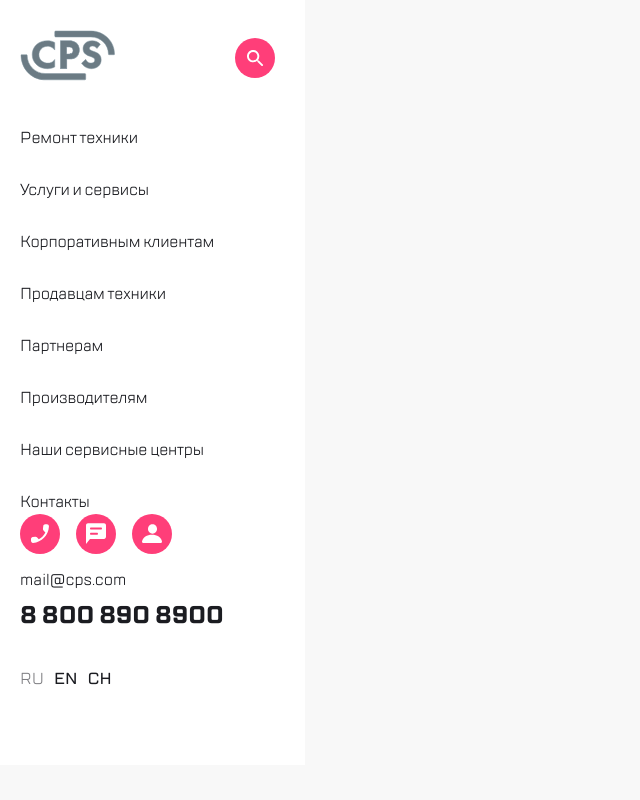
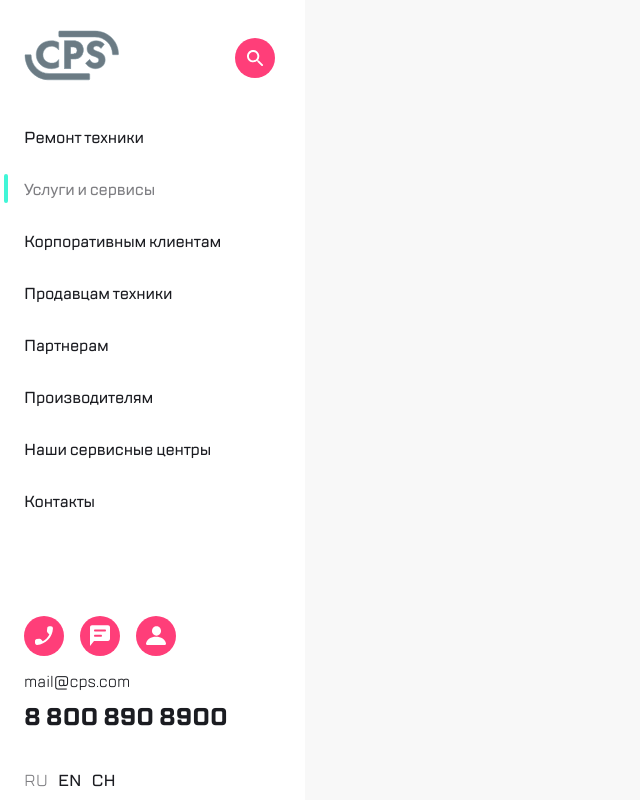
Before and after one commit to vanyagetc13/kata_final, a website built with webpack: page src/index.html in a window 1280 px wide. Shown: the whole page, without its empty margins (0-640 px from the left). Built offline with nearby package versions, Linux system fonts and the light colour scheme.

Commit message:
aside menu fixes, main *razvernut*

```diff
--- a/src/index.html
+++ b/src/index.html
@@ -15,23 +15,23 @@
 	<nav class='nav-menu'>
 		<header class="nav-menu__header">
 			<a href="/"><img src="./img/logo.svg" alt="logo" width='95px'></a>
-			<div class='search'>
-				<img src="./img/search.svg" alt="search" width='17px' style='padding-top: 2px;'>
+			<div class='quick-access-icon'>
+				<img src="./img/search.svg" alt="search" width='17px' style='margin-top: 2px;'>
 			</div>
 		</header>
 		<ul class='nav-menu__list'>
 			<li class="nav-menu__list-item"><a href="#">Ремонт техники</a></li>
-			<li class="nav-menu__list-item"><a href="#">Услуги и сервисы</a></li>
+			<li class="nav-menu__list-item active"><a href="#">Услуги и сервисы</a></li>
 			<li class="nav-menu__list-item"><a href="#">Корпоративным клиентам</a></li>
-			<li class="nav-menu__list-item">Продавцам техники</li>
-			<li class="nav-menu__list-item">Партнерам</li>
-			<li class="nav-menu__list-item">Производителям</li>
-			<li class="nav-menu__list-item">Наши сервисные центры</li>
-			<li class="nav-menu__list-item">Контакты</li>
+			<li class="nav-menu__list-item"><a href='#'>Продавцам техники</a></li>
+			<li class="nav-menu__list-item"><a href='#'>Партнерам</a></li>
+			<li class="nav-menu__list-item"><a href='#'>Производителям</a></li>
+			<li class="nav-menu__list-item"><a href='#'>Наши сервисные центры</a></li>
+			<li class="nav-menu__list-item"><a href='#'>Контакты</a></li>
 		</ul>
 		<footer class="nav-menu__footer">
 			<div class='contact-container'>
-				<div class='quick-access'>
+				<div class='contact-quick-access'>
 					<div class='quick-access-icon'>
 						<img src="./img/phone.svg" alt="phone">
 					</div>
@@ -56,7 +56,9 @@
 			</div>
 		</footer>
 	</nav>
-	<!-- <main class='content'></main> -->
+	<main class='content'>
+
+	</main>
 </body>
 
 </html>
--- a/src/scss/fonts.scss
+++ b/src/scss/fonts.scss
@@ -7,7 +7,7 @@
 @font-face {
   font-family: 'TT Lakes';
   src: url('../fonts/TTLakes/TTLakes-Bold.ttf') format('truetype');
-  font-weight: 700;
+  font-weight: bold;
   font-style: normal;
 }
 @font-face {
--- a/src/scss/style.scss
+++ b/src/scss/style.scss
@@ -1,7 +1,8 @@
 $bgColor: #f8f8f8;
 $text: #1b1c21;
-$accentColor: #ff3e79;
-$disabledTextColor: #7e7e82;
+$accentColor: #41f6d7;
+$primaryColor: #ff3e79;
+$activeTextColor: #7e7e82;
 
 @import '~normalize.css';
 @import url(./fonts.scss);
@@ -34,26 +35,45 @@ h3 {
   font-weight: 400;
 }
 
-.search,
 .quick-access-icon {
   display: flex;
   justify-content: center;
   align-items: center;
+  cursor: pointer;
   width: 40px;
   height: 40px;
   border-radius: 50%;
-  background-color: $accentColor;
+  background-color: $primaryColor;
+
+  &:hover > img {
+    animation: 0.5s forwards linear shaky;
+  }
+}
+
+@keyframes shaky {
+  25% {
+    transform: rotate(-30deg);
+  }
+  50% {
+    transform: rotate(0deg);
+  }
+  75% {
+    transform: rotate(-30deg);
+  }
+  100% {
+    transform: rotate(0deg);
+  }
 }
 
 .nav-menu {
   position: fixed;
-  padding: 30px 30px 5px 20px;
+  padding: 30px 30px 5px 24px;
   top: 0;
   left: 0;
   display: flex;
   flex-direction: column;
   width: 305px;
-  height: calc(100% - 35px);
+  height: 100%;
   background-color: #fff;
 }
 
@@ -71,13 +91,31 @@ h3 {
   font-size: 1em;
   line-height: 150%;
   letter-spacing: -0.2px;
-}
 
-.nav-menu__list-item > a {
+  & > a {
     text-decoration: none;
     cursor: pointer;
     color: inherit;
+    font-weight: 500;
   }
+
+  &.active > a {
+    color: $activeTextColor;
+    position: relative;
+
+    &::before {
+      content: '';
+      position: absolute;
+      height: 135%;
+      width: 4px;
+      left: -20px;
+      top: -5px;
+      background-color: $accentColor;
+      border-radius: 2px;
+    }
+  }
+}
+
 .nav-menu__list-item + .nav-menu__list-item {
   padding-top: 28px;
 }
@@ -85,22 +123,23 @@ h3 {
   display: block;
   text-decoration: none;
   color: inherit;
-}
 
-.contacts > a:last-child {
+  &:last-child {
     font-size: 1.5em;
     font-weight: bold;
     margin-top: 13px;
+  }
 }
 
 .nav-menu__footer {
   display: flex;
   flex-direction: column;
-  justify-content: end;
   gap: 40px;
+  margin-top: auto;
+  padding-bottom: 5px;
 }
 
-.quick-access {
+.contact-quick-access {
   display: flex;
   gap: 16px;
 }
@@ -113,6 +152,7 @@ h3 {
 
 .language-list > li {
   display: inline-block;
+  cursor: pointer;
   text-transform: uppercase;
   padding-right: 7px;
   font-weight: 500;
@@ -120,5 +160,15 @@ h3 {
 
 .language-list > li.active {
   font-weight: 400;
-  color: $disabledTextColor;
+  color: $activeTextColor;
 }
+
+// Main
+
+.content {
+  min-height: 100vh;
+  min-height: 100dvh;
+  width: calc(100vw - 305px);
+  margin-left: auto;
+  background-color: $bgColor;
+}
```
Also changed, not shown: src/img/request.svg (added). Lines whose indentation alone changed are shown as unchanged.
